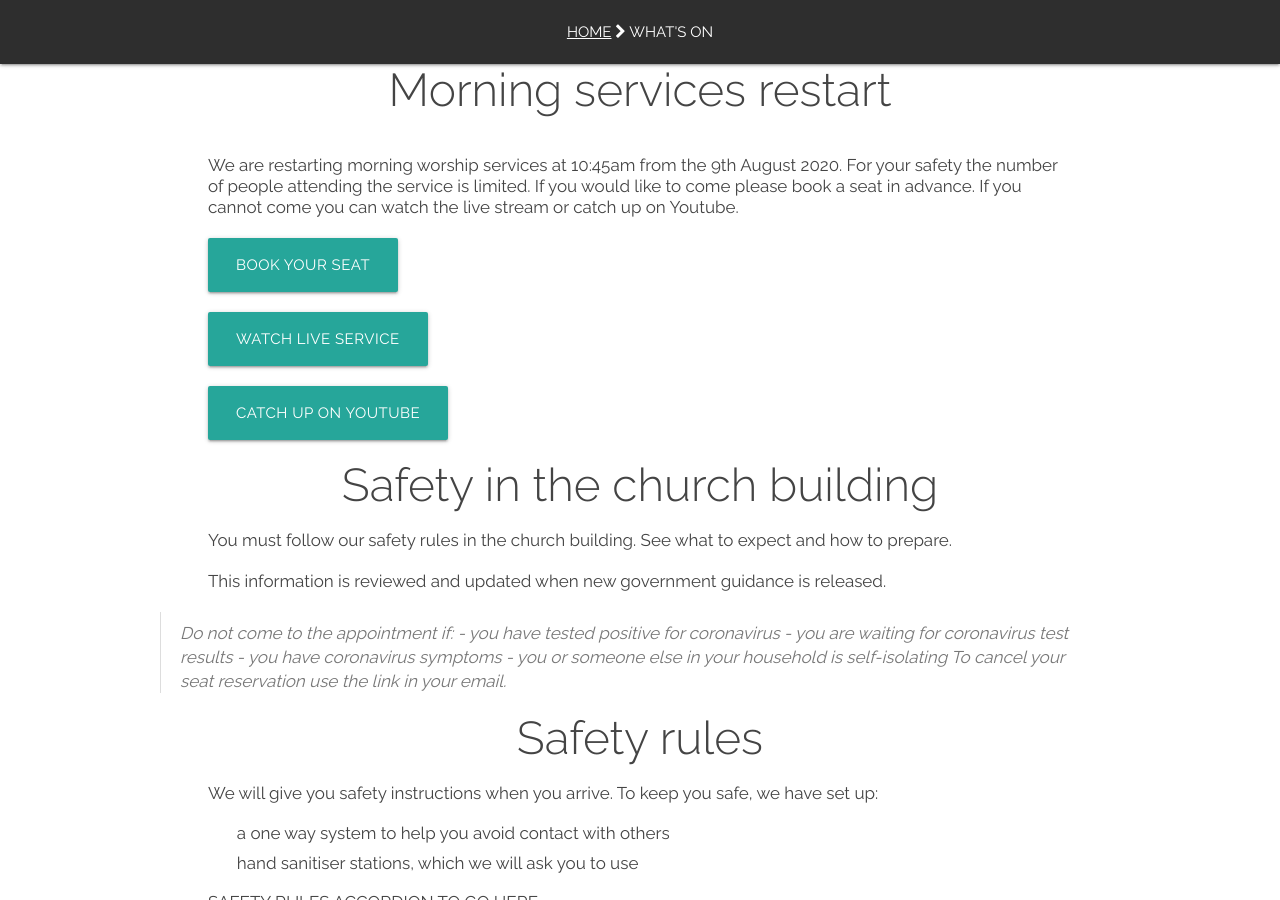
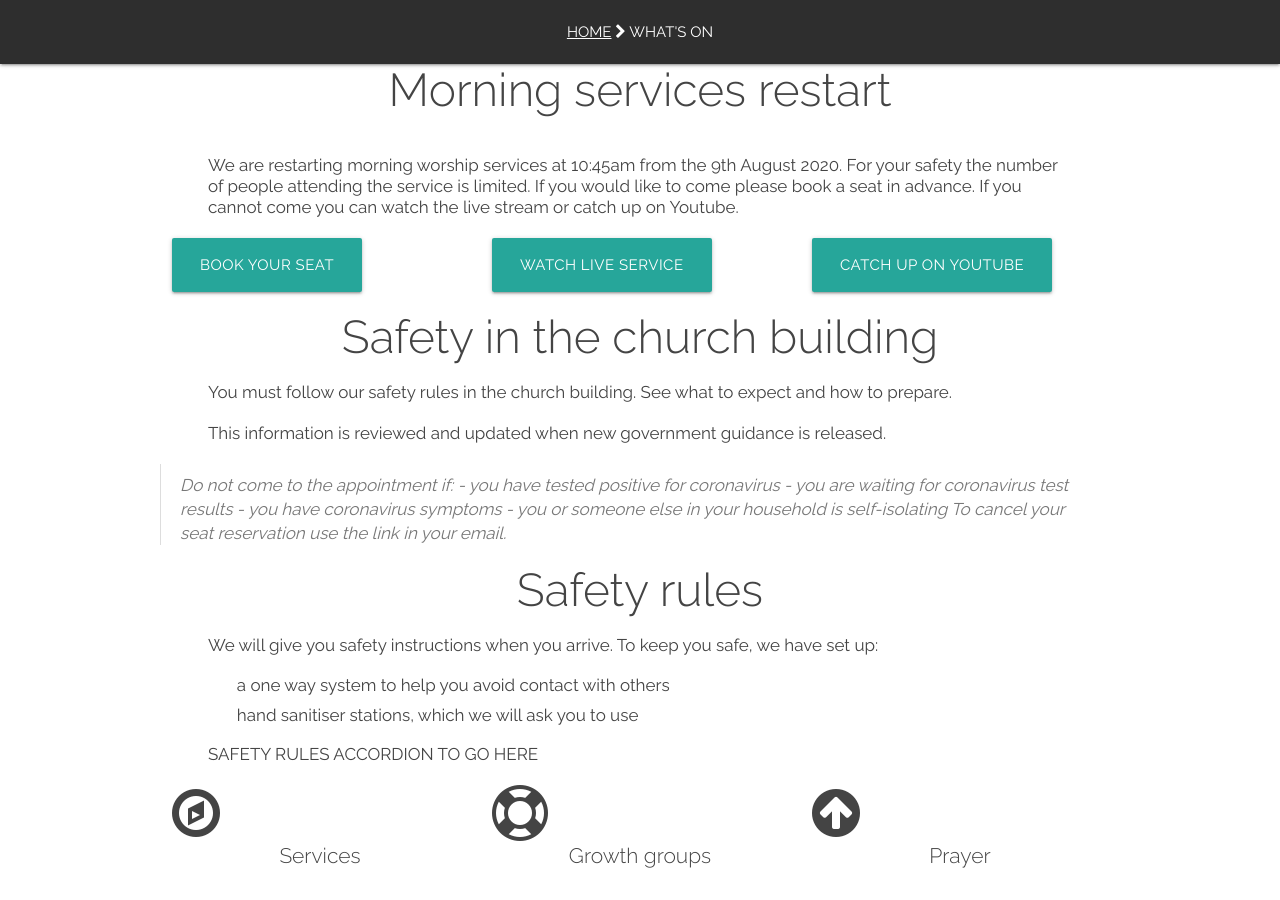
Before and after one commit to woodcock3/citychurch, a Jekyll site: the page built from _posts/2000-01-02-events.md, in a window 1280 px wide and 900 px high. Built offline with Jekyll 4.4.1, drawn with Linux system fonts in a browser that asks for light colours; our own code applies the rules of GitHub Pages for plain Markdown files.

Commit message:
Updated button position

```diff
--- a/_posts/2000-01-02-events.md
+++ b/_posts/2000-01-02-events.md
@@ -8,11 +8,18 @@ fa-icon: calendar-check-o
 # Morning services restart
 We are restarting morning worship services at 10:45am from the 9th August 2020. For your safety the number of people attending the service is limited. If you would like to come please book a seat in advance. If you cannot come you can watch the live stream or catch up on Youtube.
 
-<a class="waves-effect waves-light btn-large" href="https://www.google.com/">Book your seat</a>
+<div class="row features">
+  <div class="col s12 m4">
+    <a class="waves-effect waves-light btn-large" href="https://www.google.com/">Book your seat</a>
+  </div>
+  <div class="col s12 m4">
+    <a class="waves-effect waves-light btn-large" href="https://www.google.com/">Watch live service</a>
+  </div>
+  <div class="col s12 m4">
+    <a class="waves-effect waves-light btn-large" href="https://www.youtube.com/channel/UCALb0SwFaFdPY2gwOesvb_g/">Catch up on YouTube</a>
+  </div>
+</div>
 
-<a class="waves-effect waves-light btn-large" href="https://www.google.com/">Watch live service</a>
-
-<a class="waves-effect waves-light btn-large" href="https://www.google.com/">Catch up on YouTube</a>
 
 # Safety in the church building
 You must follow our safety rules in the church building. See what to expect and how to prepare.
```
